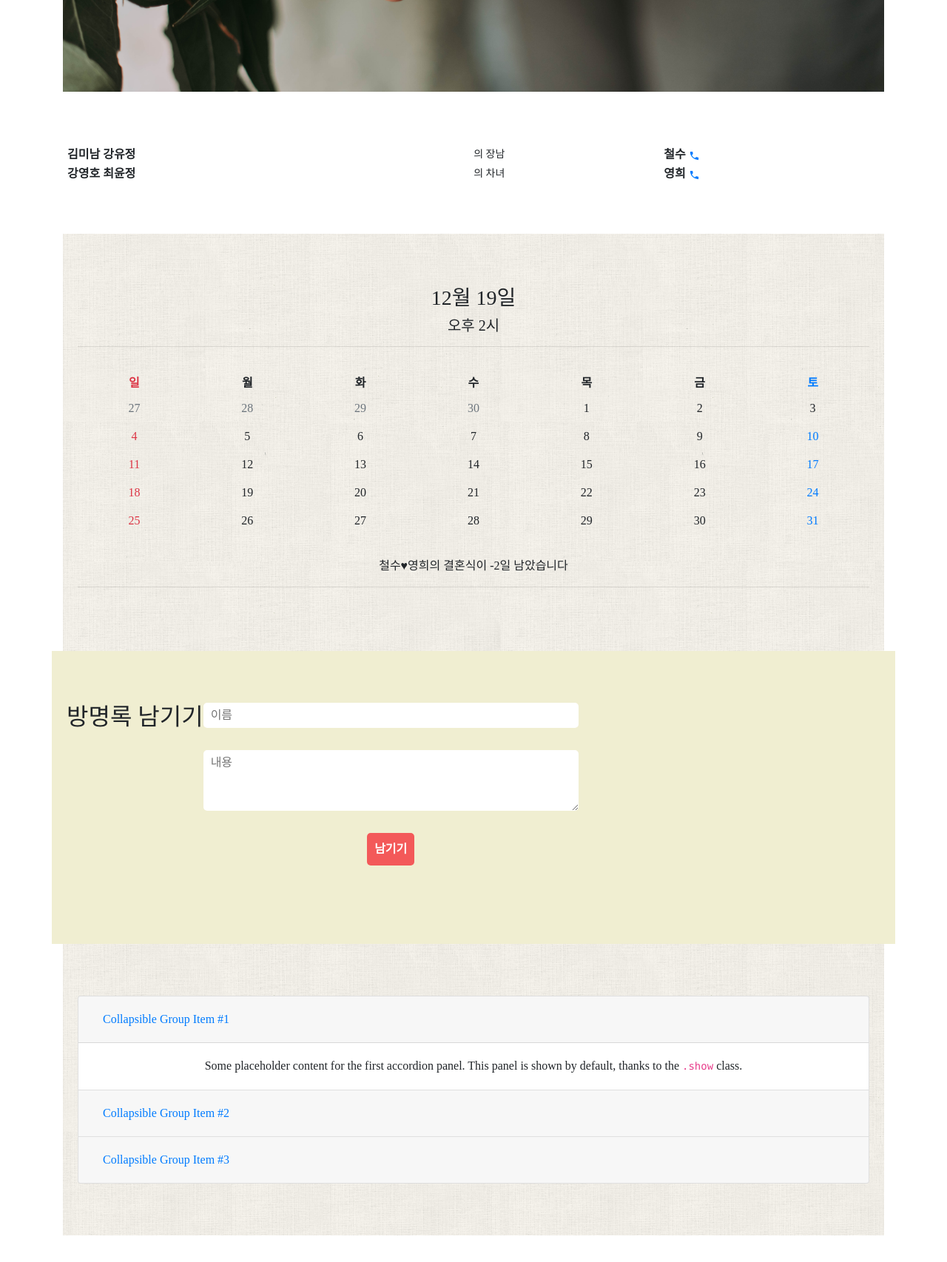
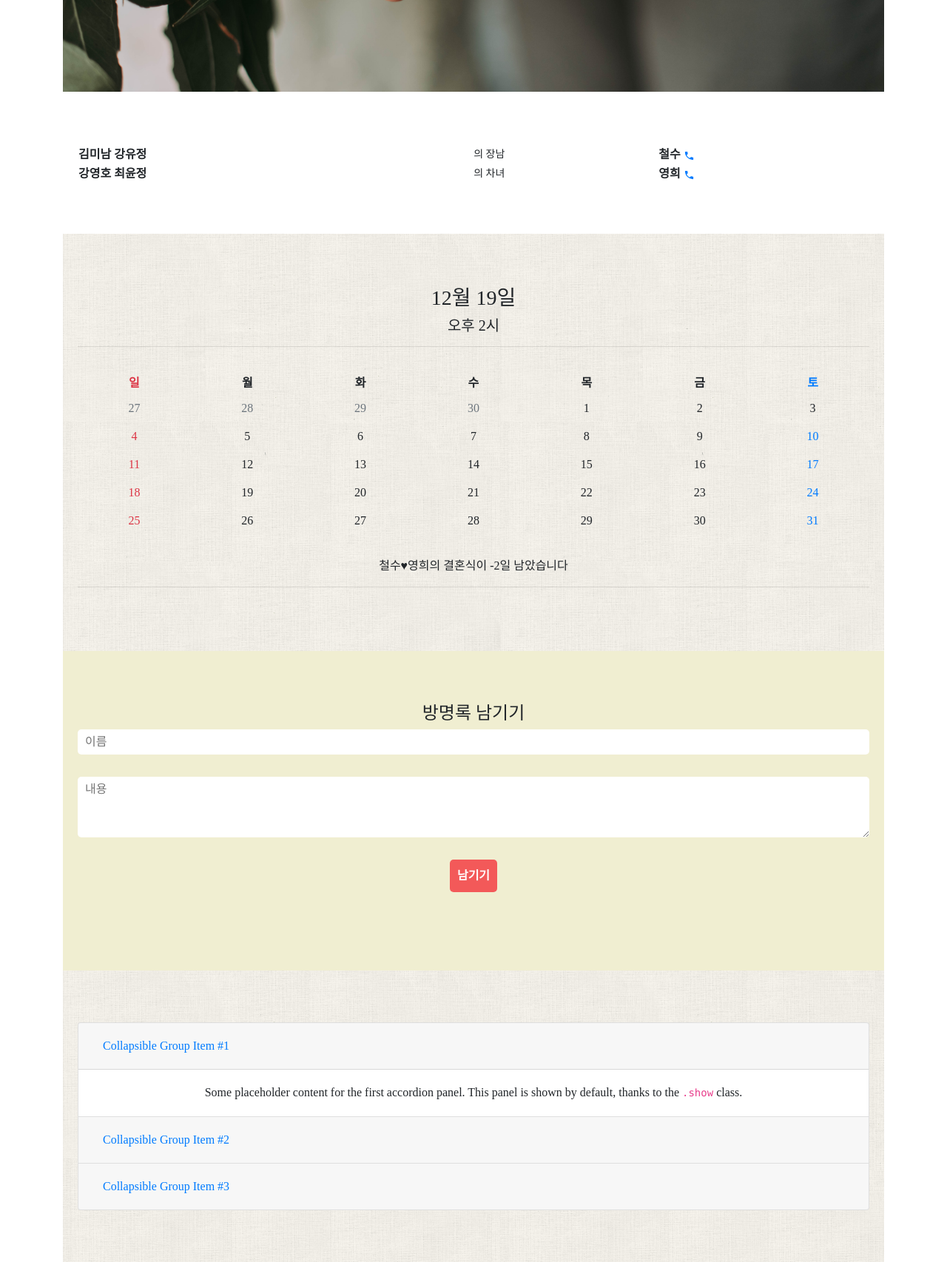
Before and after one commit to 0andme/FC-digital-academy, a Flask app: page / in a window 1280 px wide. Shown: the part 1797-3503 px from the top of the page at 74% size. Before the commit the page ends 3467 px from the top, so only its background shows below. Run offline with Flask 2, Linux system fonts and the light colour scheme; data that the repository does not hold is empty; some libraries are stand-ins or nearby versions; some web fonts are replaced.

Commit message:
fix : 부트스트랩과의 충돌 해결
- row 클래스 -> row1으로 변경

```diff
--- a/mobile-invitations/static/styles.css
+++ b/mobile-invitations/static/styles.css
@@ -76,7 +76,7 @@ body {
   text-align: center;
 }
 
-.row {
+.row1 {
   padding: 70px 20px;
   text-align: center;
   font-family: "GowunBatang-Regular";
--- a/mobile-invitations/templates/index.html
+++ b/mobile-invitations/templates/index.html
@@ -43,7 +43,7 @@
         src="/static/a.jpg"
         alt="두 사람이 손을 겹친 채로 반지를 보여주고 있는 사진"
       />
-      <div class="row">
+      <div class="row1">
         <table class="intro">
           <tbody>
             <tr>
@@ -146,8 +146,8 @@
         <p>철수&hearts;영희의 결혼식이 {{diff}}일 남았습니다</p>
         <hr />
       </div>
-      <div class="row guestbook-row">
-        <h2>방명록 남기기</h2>
+      <div class="row1 guestbook-row">
+        <h4>방명록 남기기</h4>
         <form class="guestbook" method="POST" action="/write">
           <input type="text" name="name" placeholder="이름" />
           <textarea name="content" rows="3" placeholder="내용"></textarea>
```
